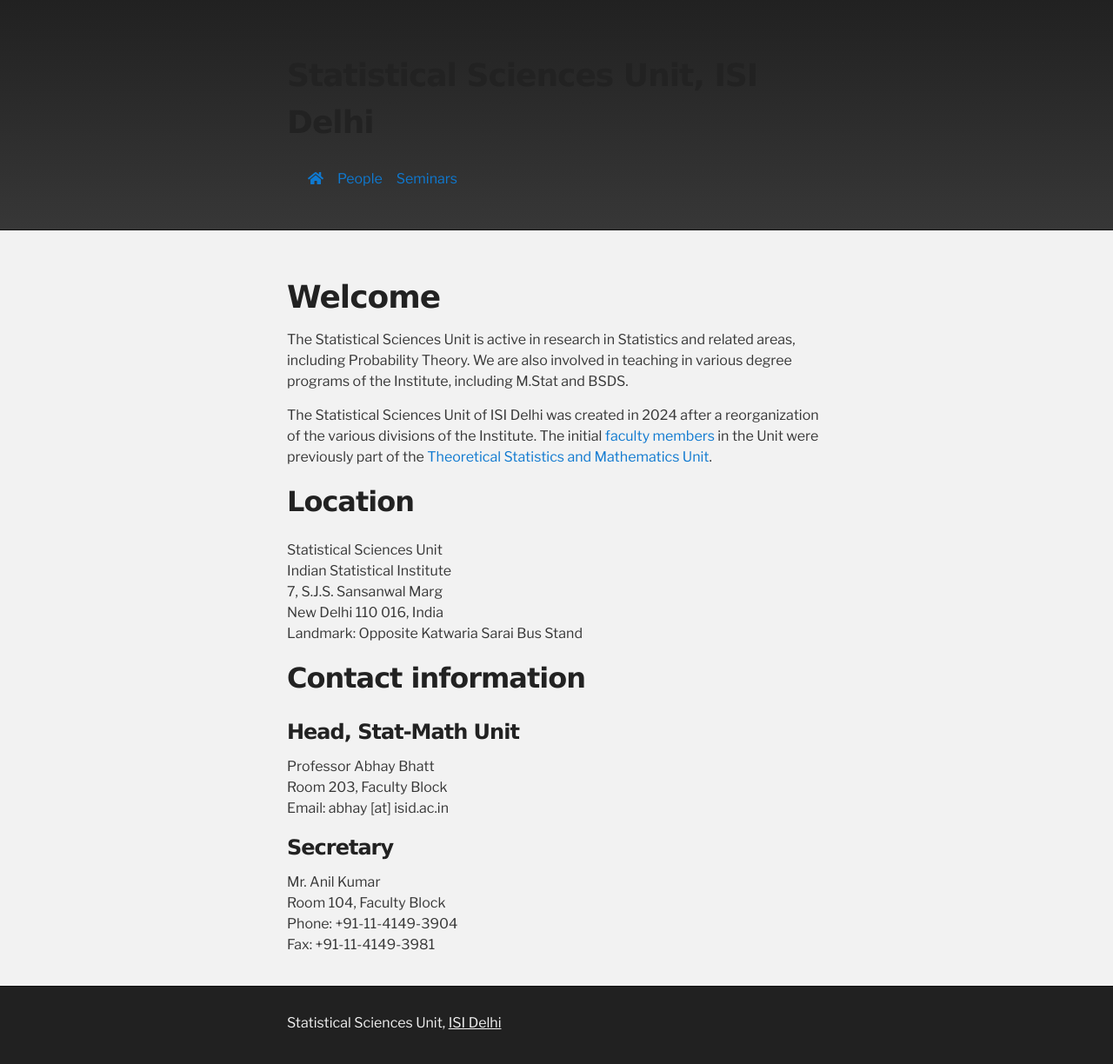
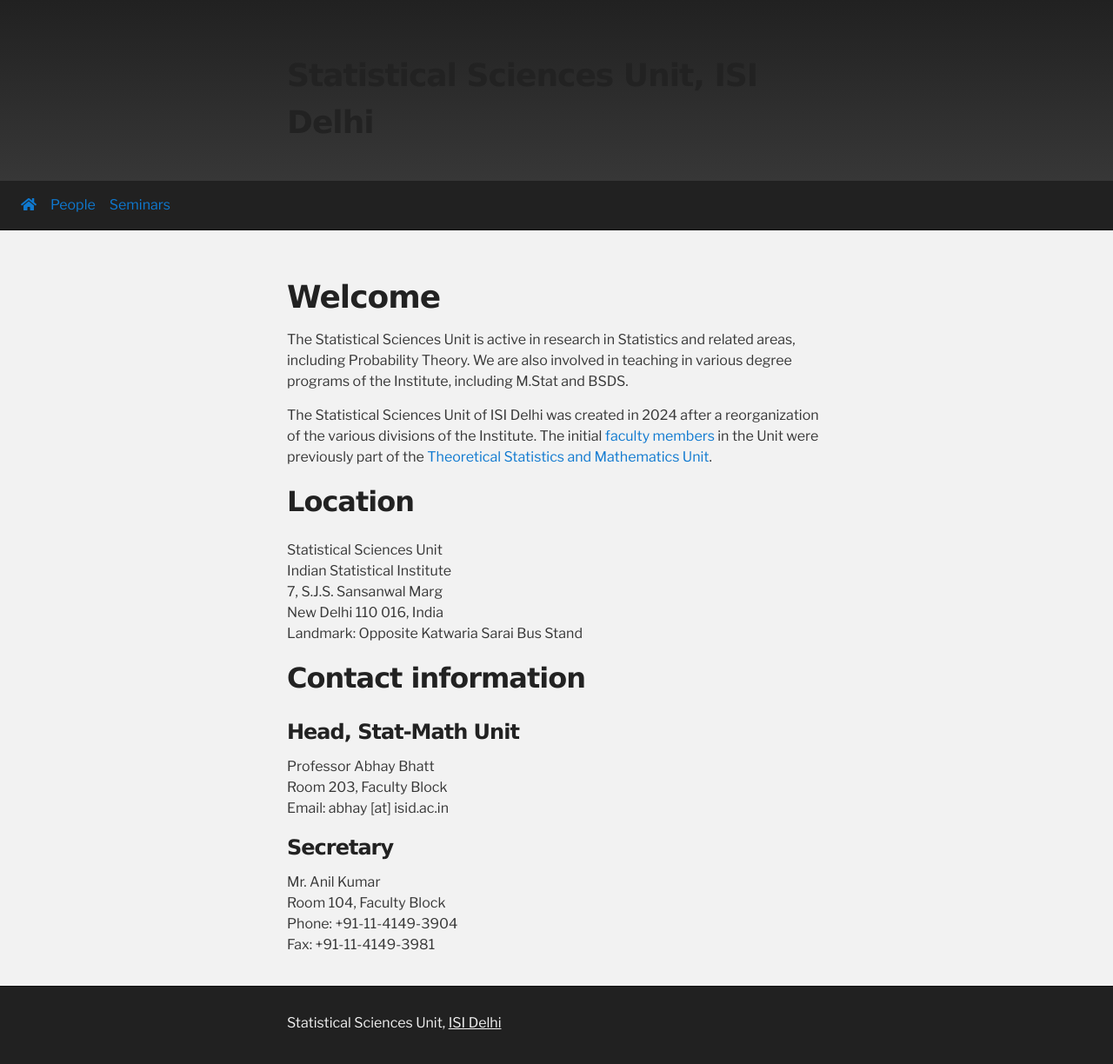
Before and after one commit to isid-statsu/isid-statsu.github.io, a Jekyll site: the page built from index.md, in a window 1280 px wide. Shown: the whole page at 87% size. Built offline with Jekyll 4.4.1, drawn with Linux system fonts in a browser that asks for light colours; nearby versions of some CDN libraries.

Commit message:
update style

```diff
--- a/_layouts/default.html
+++ b/_layouts/default.html
@@ -25,8 +25,10 @@
     <!-- HEADER -->
     <div id="header_wrap" class="outer">
         <header class="inner">
+          <h1 id="">Statistical Sciences Unit, ISI Delhi</h1>
+        </header>
+    </div>
 
-          <h1 id="">Statistical Sciences Unit, ISI Delhi</h1>
 
     <!-- https://getbootstrap.com/docs/4.0/components/navbar/ -->
     <nav class="navbar navbar-expand-lg"> <!-- navbar-light bg-light -->
@@ -74,8 +76,6 @@
 
     </nav>
 
-        </header>
-    </div>
 
     <!-- MAIN CONTENT -->
     <div id="main_content_wrap" class="outer">
--- a/assets/css/style.css
+++ b/assets/css/style.css
@@ -309,7 +309,8 @@ kbd
     background:-webkit-linear-gradient(top, #373737, #212121);
     background:-ms-linear-gradient(top, #373737, #212121);
     background:-o-linear-gradient(top, #373737, #212121);
-    background:linear-gradient(to top, #373737, #212121)
+    background:linear-gradient(to top, #373737, #212121);
+    color: white;
 }
 
 #header_wrap .inner
```
Also changed, not shown: photos/faculty/arindam-chatterjee.jpg. Lines whose indentation alone changed are shown as unchanged.
